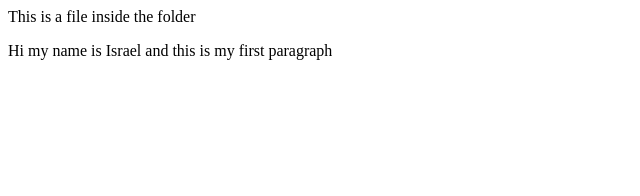
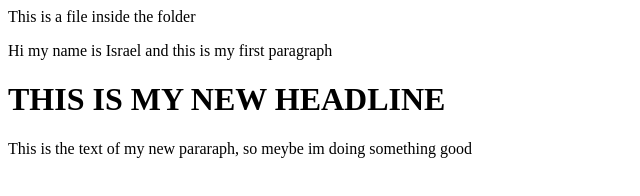
Before and after one commit to iochoa15/ga_fewd_38_test, a plain HTML site: page ga_project_1/index.html in a window 1280 px wide. Shown: the whole page, without its empty margins (0-640 px from the left). Drawn offline with Linux system fonts and the light colour scheme.

Commit message:
This is my new Headline

```diff
--- a/ga_project_1/index.html
+++ b/ga_project_1/index.html
@@ -2,3 +2,7 @@ This is a file inside the folder
 
 
 <p> Hi my name is Israel and this is my first paragraph  </p>
+
+<h1> THIS IS MY NEW HEADLINE </h1>
+
+<p> This is the text of my new pararaph, so meybe im doing something good </p>
```
